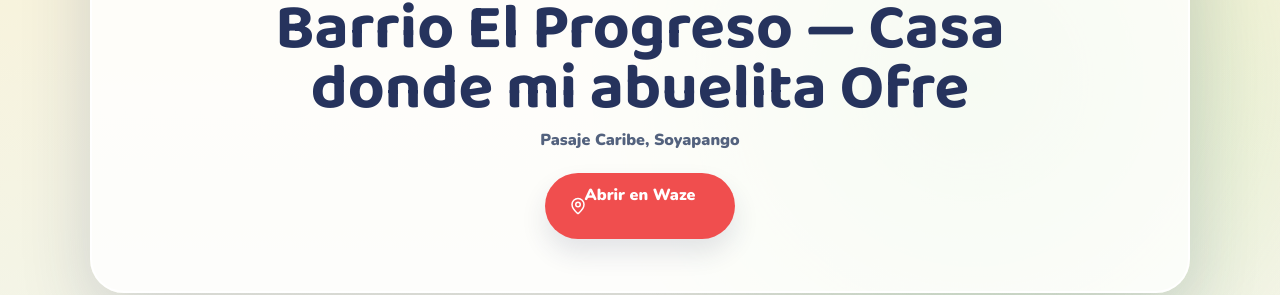
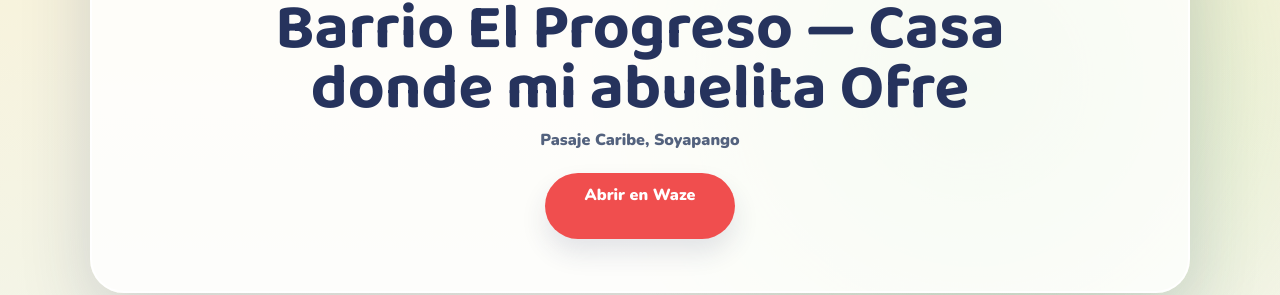
Before and after one commit to josehdezm415-cmd/denzel-first-birthday, a React (Vite) app: page / in a window 1280 px wide. Shown: the part 2480-2775 px from the top of the page. Built offline with nearby package versions, Linux system fonts and the light colour scheme.

Commit message:
Remove icon from location Waze button

```diff
--- a/src/main.jsx
+++ b/src/main.jsx
@@ -168,7 +168,7 @@ function App() {
           <p>Ubicación</p>
           <h2>{invitation.locationText}</h2>
           <span>Pasaje Caribe, Soyapango</span>
-          <Button href={invitation.wazeUrl} icon={MapPin} target="_blank" rel="noopener">Abrir en Waze</Button>
+          <Button href={invitation.wazeUrl} target="_blank" rel="noopener">Abrir en Waze</Button>
         </div>
       </section>
 
--- a/src/styles.css
+++ b/src/styles.css
@@ -247,16 +247,9 @@ h1 .title-number { color: var(--red); text-shadow: 4px 4px 0 #ffe275; }
 .location-card h2, .rsvp-card h2 { font-size: clamp(2.1rem, 5vw, 4rem); max-width:780px; margin:0 auto 8px; }
 .location-card span, .rsvp-card span { display:block; margin: 0 auto 22px; font-weight:850; color:#53627e; }
 .location-card .button {
-  display: flex;
-  position: relative;
-  width: fit-content;
   min-width: 190px;
   margin-inline: auto;
   padding-inline: 28px;
-}
-.location-card .button svg {
-  position: absolute;
-  left: 24px;
 }
 .location-card .button span {
   width: 100%;
```
